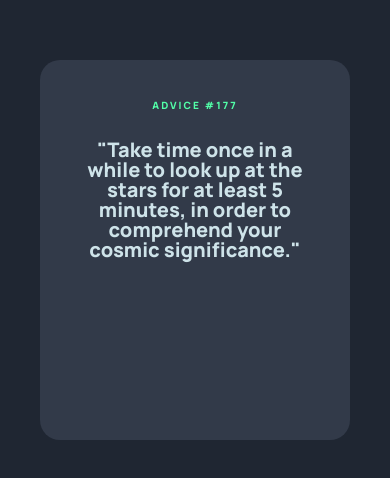
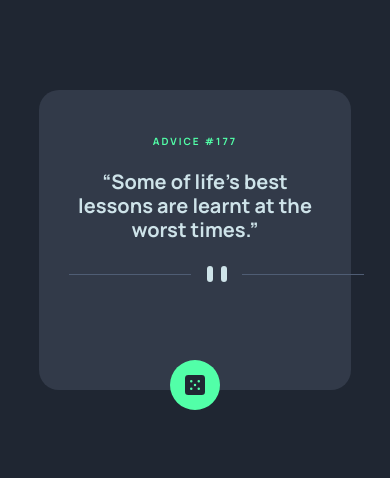
Before and after one commit to maiscafe/advice-generator, a plain HTML site: page index.html in a window 390 px wide. Shown: the part 172-650 px from the top of the page. Drawn offline with Linux system fonts and the light colour scheme.

Commit message:
edit-style
edit style.css to include responsive and dice icon

```diff
--- a/css/styles.css
+++ b/css/styles.css
@@ -4,19 +4,23 @@
     --grayishBlue: hsl(217, 19%, 38%);
     --darkGrayish: hsl(217, 19%, 24%);
     --darkBlue: hsl(218, 23%, 16%);
-
-    font-family: 'Manrope', sans-serif;
 }
 
 body {
     width: 100vw;
     height: 100vh;
     display: flex;
+    flex-direction: column;
     background: var(--darkBlue);
     justify-content: center;
     align-items: center;
+    font-family: 'Manrope', sans-serif;
+    font-weight: 700;
 }
+
 main {
+    padding: 30px;
+    box-sizing: border-box;
     border-radius: 20px;
     width: 500px;
     min-height: 300px;
@@ -24,27 +28,68 @@ main {
     background-color: var(--darkGrayish);
     color: var(--lightCyan);
     text-align: center;
-    padding: 40px;
-    margin: 40px;
+    margin-bottom: -30px;
+    align-items: center;
 }
-.advice{
+.advice {
     color: var(--neonGreen);
     font-size: 14px;
     letter-spacing: 2px;
     text-transform: uppercase;
     font-weight: 800px;
+    margin-top: 2rem;
 }
 
 .quote {
     font-size: 28px;
-    margin-top: 30px;
+    margin: 1.5rem 0;
+    line-height: 2.3rem;
+
+}
+.quote::before {
+    content: '“';
+}
+.quote::after {
+    content: '”';
+}
+main::after{
+    content: url('../assets/pattern-divider-desktop.svg');
+    margin-top: 1rem;
+}
+.dice{
+    display: flex;
+    align-items: center;
+    justify-content: center;
+}
+.dot {
+    user-select: none;
+    width: 50px;
+    height: 50px;
+    border-radius: 50%;
+    background-color: var(--neonGreen);
+}
+.dot:hover{
+    box-shadow: 0px 0px 30px -5px var(--neonGreen);
+}
+.dice__img{
+    width: 20px;
 }
 
-@media (max-width: 769px){
-    .quote{
+
+@media (max-width: 769px) {
+    main{
+        max-width: 80vw;
+    }
+    main::after{
+        content: url('../assets/pattern-divider-mobile.svg');
+    }
+    .quote {
         font-size: 20px;
+        line-height: 1.5rem;
     }
-    .advice{
+
+    .advice {
+        margin-top: 1rem;
         font-size: 10px;
     }
 }
--- a/index.html
+++ b/index.html
@@ -11,14 +11,17 @@
     <link rel="icon" href="./assets/favicon-32x32.png">
     <link rel="preconnect" href="https://fonts.googleapis.com">
     <link rel="preconnect" href="https://fonts.gstatic.com" crossorigin>
-    <link href="https://fonts.googleapis.com/css2?family=Manrope:wght@800&display=swap" rel="stylesheet">
+    <link href="https://fonts.googleapis.com/css2?family=Manrope:wght@200;300;400;500;600;700;800&display=swap"
+        rel="stylesheet">
 </head>
 
 <body>
     <main>
         <p class="advice">Advice #177</p>
-        <p class="quote">"Take time once in a while to look up at the stars for at least 5 minutes, in order to comprehend your cosmic significance."</p>
+        <p class="quote">Some of life's best lessons are learnt at the worst times.</p>
+        <span class="break__line"></span>
     </main>
+    <span class="dice dot "><img class="dice__img" src="./assets/icon-dice.svg" alt=""></span>
 </body>
 
 </html>
```
Also changed, not shown: assets/icon-dice.svg (added).
